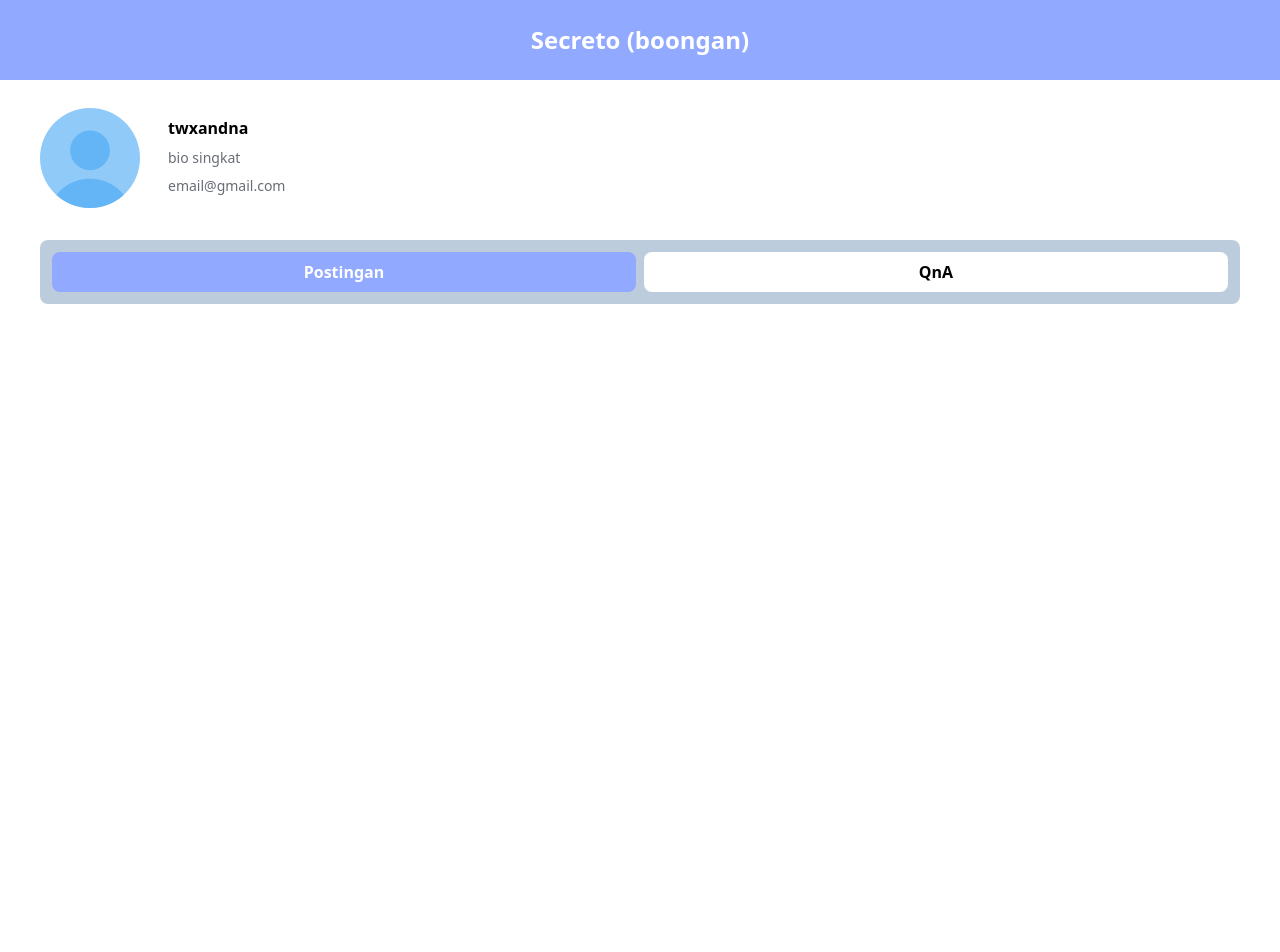
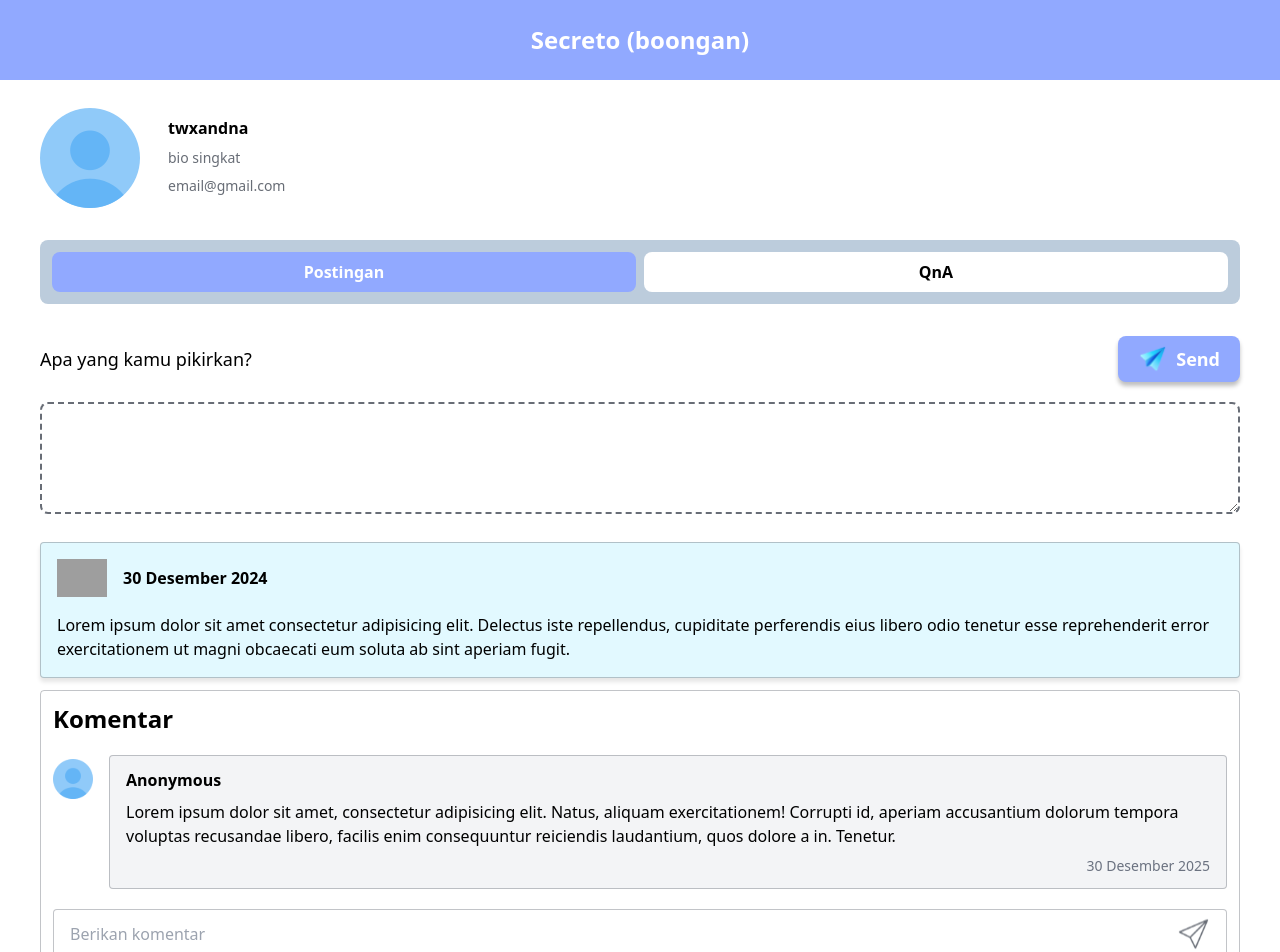
Before and after one commit to shArdent/messec-fe, a React (Vite) app: page /profile/1/post in a window 1280 px wide. Shown: the top 952 px of the page. Before the commit the page ends 800 px from the top, so only its background shows below. Built offline with nearby package versions, Linux system fonts and the light colour scheme; no server answers; grey boxes are pictures that could not be loaded.

Commit message:
style : add post page

```diff
--- a/src/Router.tsx
+++ b/src/Router.tsx
@@ -4,6 +4,7 @@ import AuthLayout from "./pages/auth/AuthLayout";
 import LoginPage from "./pages/auth/Login";
 import RegisterPage from "./pages/auth/Register";
 import ProfileLayout from "./pages/profile/ProfileLayout";
+import PostPage from "./pages/PostPage";
 
 const Router = () => {
   return (
@@ -16,7 +17,7 @@ const Router = () => {
       </Route>
 
       <Route path="profile/:username" element={<ProfileLayout />}>
-        <Route path="post" />
+        <Route path="post" element={<PostPage />} />
         <Route path="qna" />
       </Route>
     </Routes>
--- /dev/null
+++ b/src/components/CommentBubble.tsx
@@ -0,0 +1,23 @@
+import avatar from "@/assets/avatar.svg";
+
+const CommentBubble = () => {
+  return (
+    <div className="flex items-start gap-4">
+      <img src={avatar} alt="avatar" width={40} className="mt-1"/>
+      <div className="bg-gray-100 px-4 py-3 rounded border-[0.5px] border-[#686D76] border-opacity-40">
+        <h1 className="font-semibold mb-2">Anonymous</h1>
+        <p className="text-sm md:text-base">
+          Lorem ipsum dolor sit amet, consectetur adipisicing elit. Natus,
+          aliquam exercitationem! Corrupti id, aperiam accusantium dolorum
+          tempora voluptas recusandae libero, facilis enim consequuntur
+          reiciendis laudantium, quos dolore a in. Tenetur.
+        </p>
+        <p className="text-xs md:text-sm text-right text-gray-500 mt-2">
+          30 Desember 2025
+        </p>
+      </div>
+    </div>
+  );
+};
+
+export default CommentBubble;
--- /dev/null
+++ b/src/components/CommentContainer.tsx
@@ -0,0 +1,14 @@
+import CommentBubble from "./CommentBubble";
+import CommentInput from "./CommentInput";
+
+const CommentContainer = () => {
+  return (
+    <div className="w-full flex flex-col gap-5 py-3 px-3 rounded border-[0.5px] border-[#686D76] border-opacity-40">
+      <h1 className="text-lg md:text-2xl font-semibold">Komentar</h1>
+      <CommentBubble />
+      <CommentInput />
+    </div>
+  );
+};
+
+export default CommentContainer;
--- /dev/null
+++ b/src/components/CommentInput.tsx
@@ -0,0 +1,18 @@
+import outlinePlane from "@/assets/outlinePlane.svg";
+
+const CommentInput = () => {
+  return (
+    <div className="relative">
+      <input
+        type="text"
+        placeholder="Berikan komentar"
+        className="w-full py-3 px-4 focus:outline-none rounded border-[0.5px] border-[#686D76] border-opacity-40"
+      />
+      <button className="flex h-auto justify-center items-center absolute z-50 top-[50%] translate-y-[-50%] right-2 hover:bg-gray-100 active:bg-gray-200 px-2 py-1 rounded-lg">
+        <img src={outlinePlane} alt="send button" width={35} />
+      </button>
+    </div>
+  );
+};
+
+export default CommentInput;
--- /dev/null
+++ b/src/components/PostCard.tsx
@@ -0,0 +1,24 @@
+import amplop from "@/assets/amplop.svg";
+import CommentContainer from "./CommentContainer";
+
+const PostCard = () => {
+  return (
+    <div className="flex flex-col gap-3 ">
+      <div className="flex flex-col py-4 px-4 bg-[#E2F9FF] rounded shadow-[0px_4px_4px_0px_rgba(0,0,0,0.10)] border-[0.5px] border-opacity-40 border-[#686d76] gap-4">
+        <div className="flex justify-start items-center h-auto gap-4">
+          <img src={amplop} alt="amplop" width={50} />
+          <p className="font-semibold">30 Desember 2024</p>
+        </div>{" "}
+        <p className="text-sm md:text-base">
+          Lorem ipsum dolor sit amet consectetur adipisicing elit. Delectus iste
+          repellendus, cupiditate perferendis eius libero odio tenetur esse
+          reprehenderit error exercitationem ut magni obcaecati eum soluta ab
+          sint aperiam fugit.
+        </p>
+      </div>
+      <CommentContainer />
+    </div>
+  );
+};
+
+export default PostCard;
--- /dev/null
+++ b/src/components/TextAreaPost.tsx
@@ -0,0 +1,18 @@
+import plane from "@/assets/bluePlane.svg";
+
+const TextAreaPost = ({ label }: { label: string }) => {
+  return (
+    <div className="flex flex-col gap-5">
+      <div className="flex items-center justify-between">
+        <h1 className="text-lg">{label}</h1>
+        <button className="bg-[#91A9FF] hover:bg-[#8196E4] active:bg-[#687ECE] flex px-5 shadow-[0px_4px_4px_0px_rgba(0,0,0,0.25)] py-2 justify-center items-center rounded-lg text-white font-semibold gap-2 text-lg">
+          <img src={plane} alt="" width={30} />
+          Send
+        </button>
+      </div>
+      <textarea className="w-full h-28 p-3 rounded-lg border-dashed border-2 border-[#686d76] focus:outline-none" />
+    </div>
+  );
+};
+
+export default TextAreaPost;
--- /dev/null
+++ b/src/pages/PostPage.tsx
@@ -0,0 +1,15 @@
+import { useParams } from "react-router";
+import TextAreaPost from "@/components/TextAreaPost";
+import PostCard from "@/components/PostCard";
+
+const PostPage = () => {
+  const { username } = useParams();
+  return (
+    <div className="flex flex-col gap-7">
+      <TextAreaPost label="Apa yang kamu pikirkan?" />
+      <PostCard />
+    </div>
+  );
+};
+
+export default PostPage;
```
